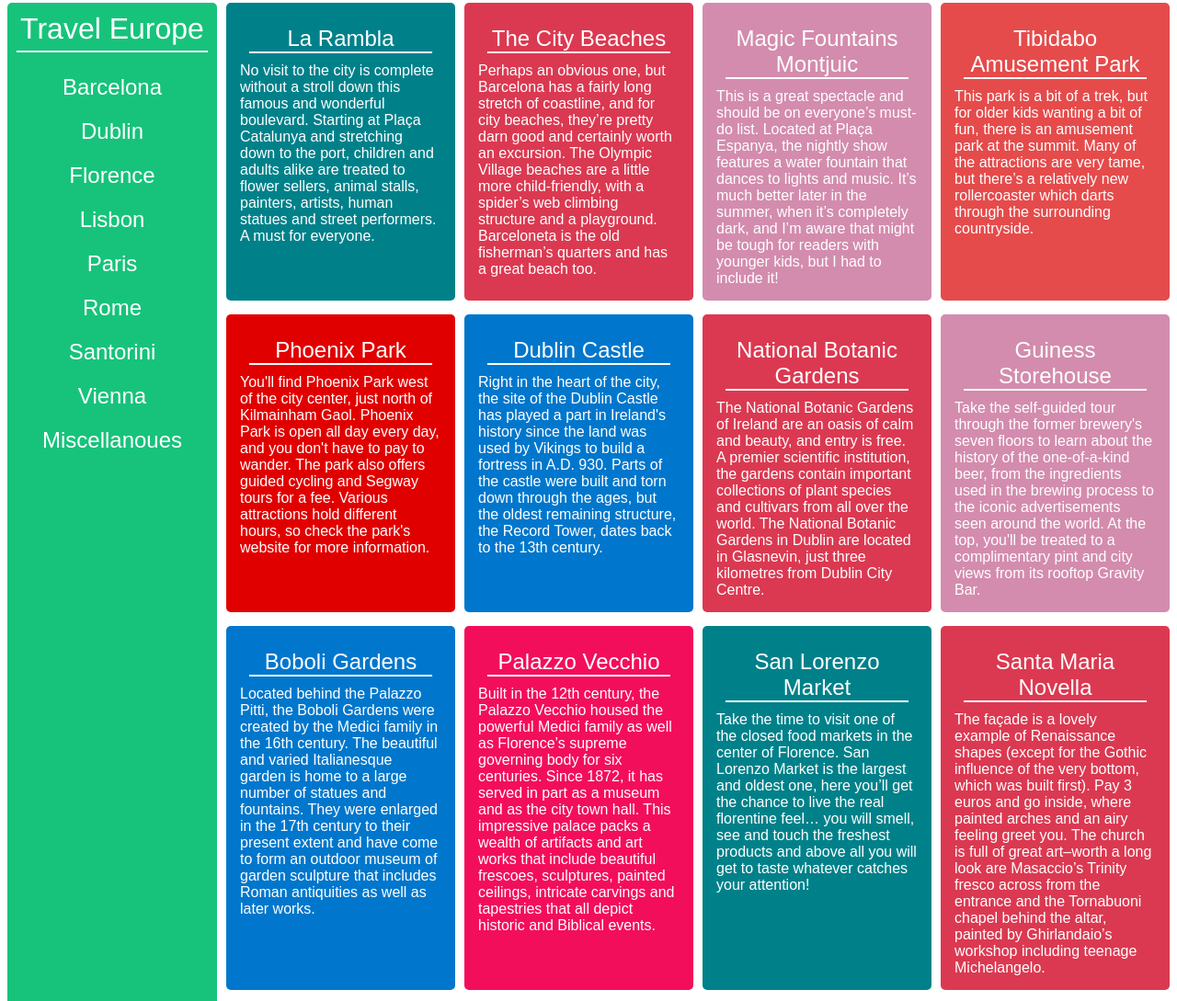
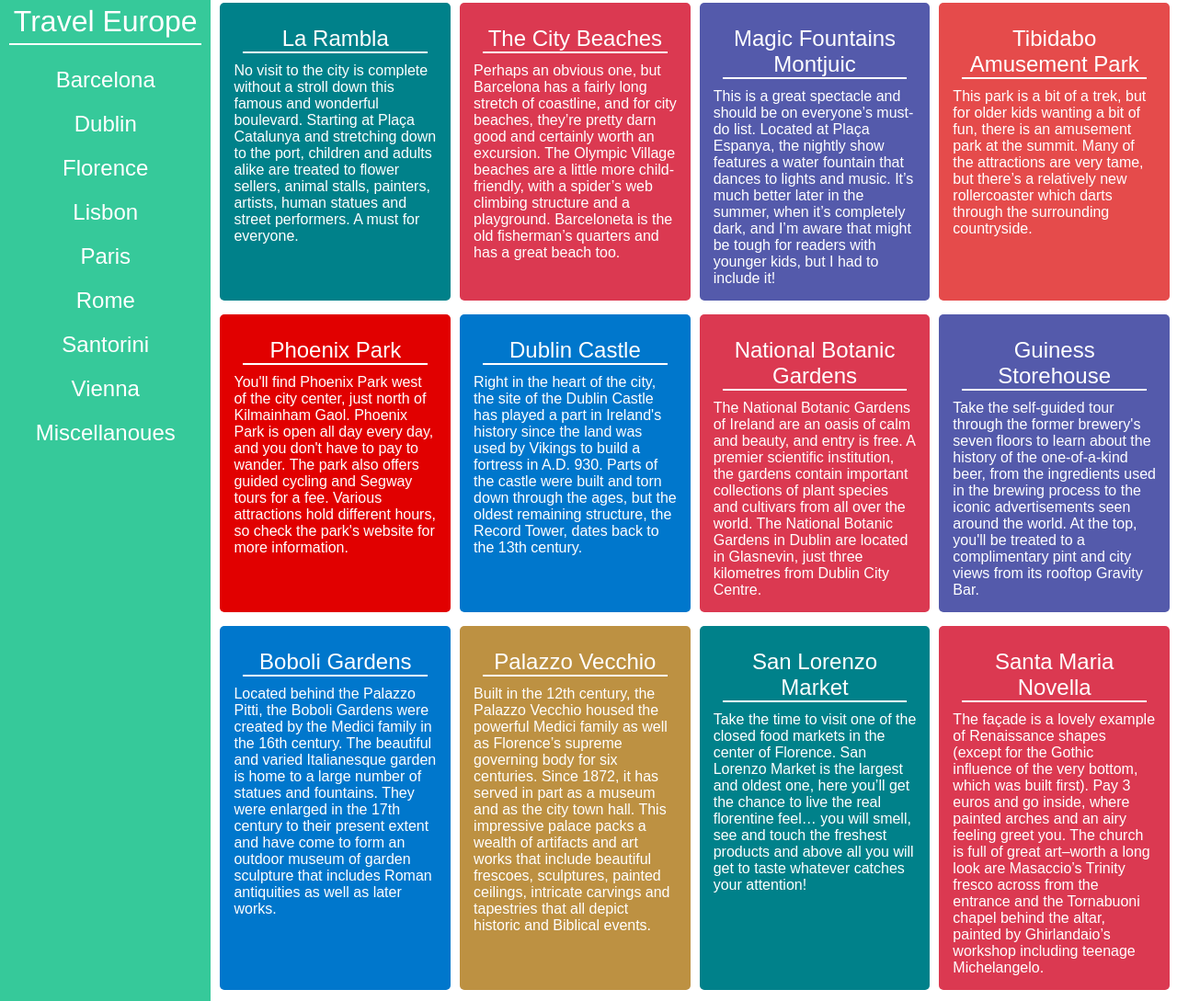
Before and after one commit to sarathkumar6/Responsive-Web-Design, a plain HTML site: page index.html in a window 1280 px wide. Shown: the part 5-1094 px from the top of the page at 92% size. Drawn offline with nearby package versions, Linux system fonts and the light colour scheme.

Commit message:
Update grid bcg

```diff
--- a/style.css
+++ b/style.css
@@ -1,6 +1,10 @@
 
 :root {
     --common-color: white;
+}
+
+body{
+    margin: 0 8px 0 0;
 }
 .column-template {
     display: grid;
@@ -10,8 +14,11 @@
 }
 
 aside {
-    background-color: #17C37B;
-    border-radius: 5px;
+    background-color: #36c99a;
+}
+
+main {
+    margin-top: 8px;
 }
 
 .aside-title {
@@ -46,7 +53,7 @@ ul > li {
 
 ul > li:hover {
     font-size: xx-large;
-    text-shadow: 2px 2px 5px var(--common-color);;
+    /*text-shadow: 2px 2px 5px var(--common-color);;*/
 }
 
 .grid-container {
@@ -83,7 +90,7 @@ ul > li:hover {
 
 .column-flexbox > span:hover {
     font-size: xx-large;
-    text-shadow: 2px 2px 2px white;
+    /*text-shadow: 2px 2px 2px white;*/
 }
 
 .grid-col-pattern1 {
@@ -91,7 +98,7 @@ ul > li:hover {
 }
 
 .grid-col-pattern2 {
-    background-color: #D38CAD;
+    background-color: #545aab;
 }
 
 .grid-col-pattern3 {
@@ -103,7 +110,7 @@ ul > li:hover {
 }
 
 .grid-col-pattern5 {
-    background-color: #F30E5C;
+    background-color: #bd9142;
 }
 
 .grid-col-pattern6 {
@@ -111,7 +118,7 @@ ul > li:hover {
 }
 
 .grid-col-pattern7 {
-    background-color: #FD0054;
+    background-color: #e64219;
 }
 
 .grid-col-pattern8 {
```
